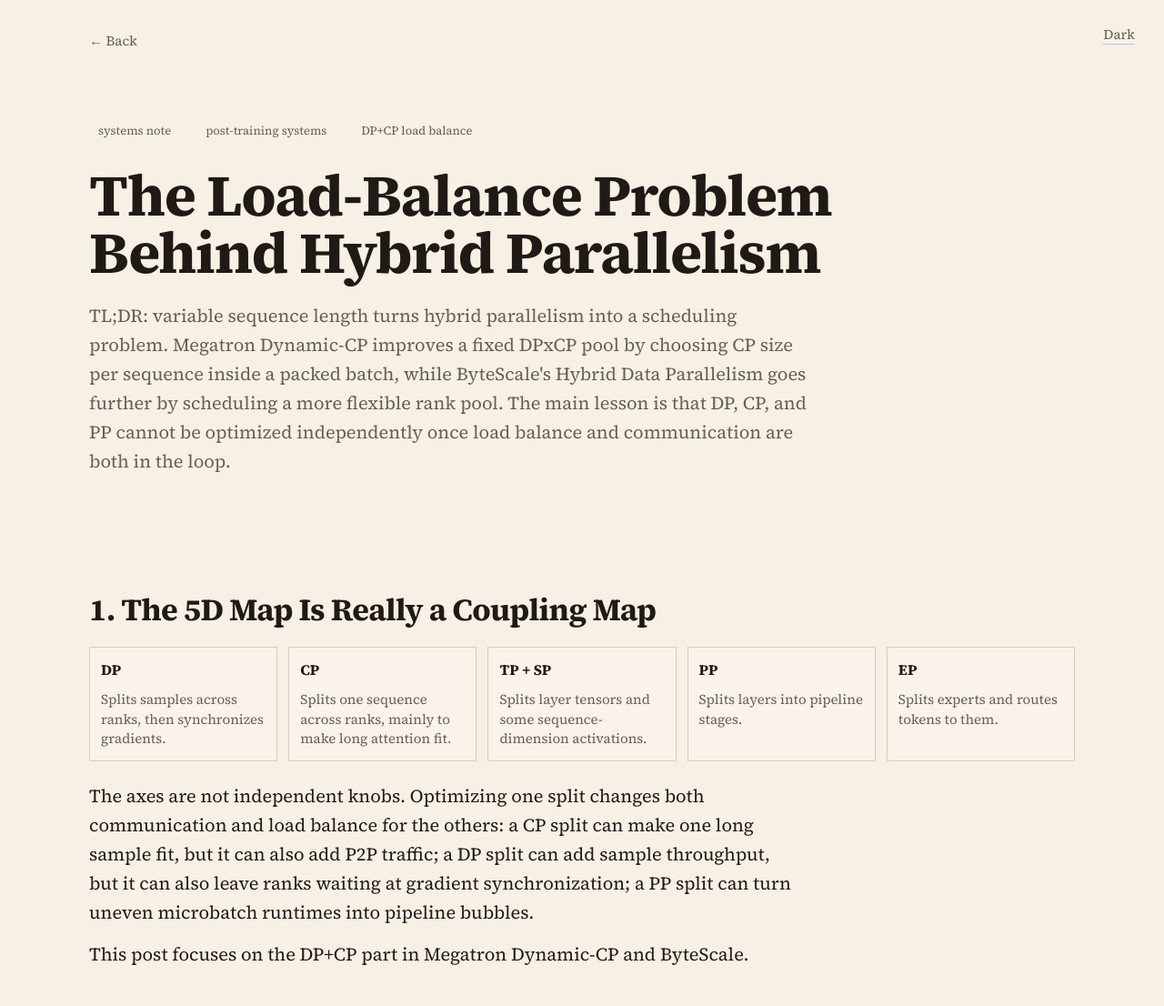
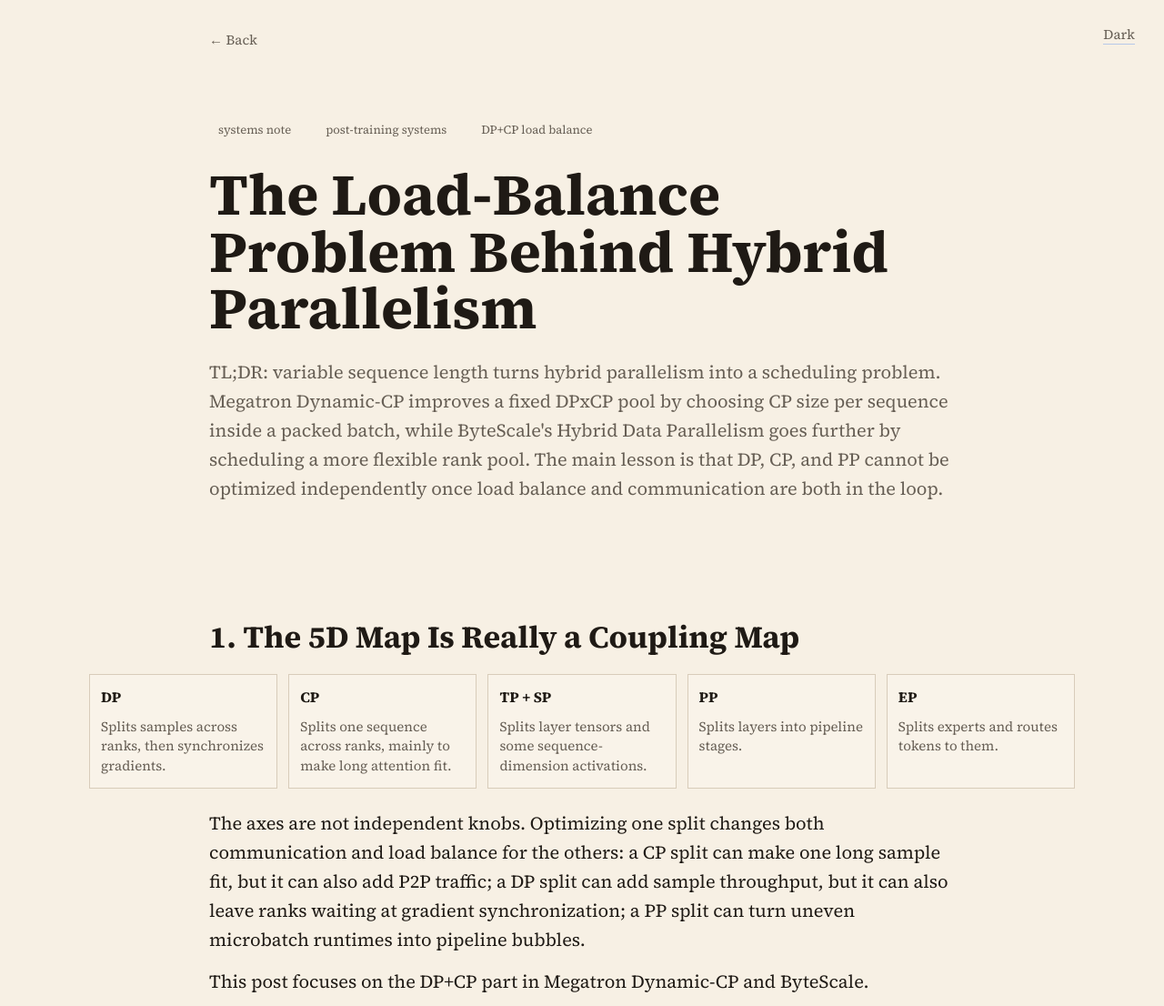
Before and after one commit to Hecate0821/Hecate0821.github.io, a plain HTML site: page blogs/hybrid-parallel-post-training/index.html in a window 1280 px wide. Shown: the top 1106 px of the page at 91% size. Drawn offline with Linux system fonts and the light colour scheme.

Commit message:
Center blog post layout

```diff
--- a/blogs/hybrid-parallel-post-training/index.html
+++ b/blogs/hybrid-parallel-post-training/index.html
@@ -44,6 +44,8 @@
     }
     :root {
       --font-blog: "Source Serif 4", Georgia, "Times New Roman", serif;
+      --content-width: 820px;
+      --wide-width: 1084px;
       --fs-2xs: 12px;
       --fs-xs: 13px;
       --fs-sm: 15px;
@@ -54,7 +56,7 @@
       --fs-section: 34px;
       --fs-prose: 20px;
       --lh-prose: 1.6;
-      --tracking-tight: -0.02em;
+      --tracking-tight: 0;
       --tracking-ui: 0;
     }
     *, *::before, *::after {
@@ -111,14 +113,17 @@
       border-color: var(--accent);
     }
     .back-link {
-      display: inline-block;
-      margin-bottom: 72px;
+      display: block;
+      width: min(var(--content-width), 100%);
+      margin: 0 auto 72px;
       color: var(--ink-dim);
       border-bottom: none;
       font-size: var(--fs-sm);
     }
     .back-link:hover { color: var(--accent); }
     header.post-head {
+      max-width: var(--content-width);
+      margin: 0 auto;
       padding: 0 0 72px;
     }
     .meta {
@@ -137,7 +142,7 @@
       padding: 5px 10px;
     }
     h1 {
-      max-width: 860px;
+      max-width: var(--content-width);
       font-weight: 700;
       font-size: var(--fs-display);
       line-height: 0.98;
@@ -146,13 +151,15 @@
       margin-bottom: 22px;
     }
     .subtitle {
-      max-width: 76ch;
+      max-width: none;
       font-size: var(--fs-prose);
       line-height: var(--lh-prose);
       letter-spacing: 0;
       color: var(--ink-dim);
     }
     section {
+      max-width: var(--content-width);
+      margin: 0 auto;
       padding: 56px 0 8px;
     }
     h2 {
@@ -165,14 +172,14 @@
       margin-bottom: 22px;
     }
     p {
-      max-width: 86ch;
+      max-width: none;
       font-size: var(--fs-prose);
       line-height: var(--lh-prose);
       letter-spacing: 0;
       color: var(--ink);
     }
     section > p {
-      max-width: 74ch;
+      max-width: none;
     }
     li {
       font-size: var(--fs-prose);
@@ -194,7 +201,9 @@
       display: grid;
       grid-template-columns: repeat(5, minmax(0, 1fr));
       gap: 12px;
-      margin: 18px 0 22px;
+      width: min(var(--wide-width), calc(100vw - 96px));
+      margin: 18px 0 22px 50%;
+      transform: translateX(-50%);
     }
     .axis {
       min-height: 126px;
@@ -218,8 +227,10 @@
     }
     .figure-image {
       display: block;
-      width: 100%;
-      margin: 24px 0 10px;
+      width: min(var(--wide-width), calc(100vw - 96px));
+      max-width: none;
+      margin: 24px 0 10px 50%;
+      transform: translateX(-50%);
       border: 1px solid var(--rule);
       border-radius: 0;
       background: #fff;
@@ -237,7 +248,8 @@
       font-size: var(--fs-sm);
     }
     footer.foot {
-      margin-top: 56px;
+      max-width: var(--content-width);
+      margin: 56px auto 0;
       padding-top: 24px;
       border-top: none;
       display: flex;
@@ -262,8 +274,17 @@
       .back-link { margin-bottom: 48px; }
       header.post-head { padding: 0 0 48px; }
       section { padding: 40px 0 8px; }
-      .parallel-map { grid-template-columns: 1fr; }
-      .figure-image { width: 100%; }
+      .parallel-map {
+        grid-template-columns: 1fr;
+        width: 100%;
+        margin: 18px 0 22px;
+        transform: none;
+      }
+      .figure-image {
+        width: 100%;
+        margin: 24px 0 10px;
+        transform: none;
+      }
       .theme-toggle { top: 16px; right: 16px; }
     }
   </style>
```
